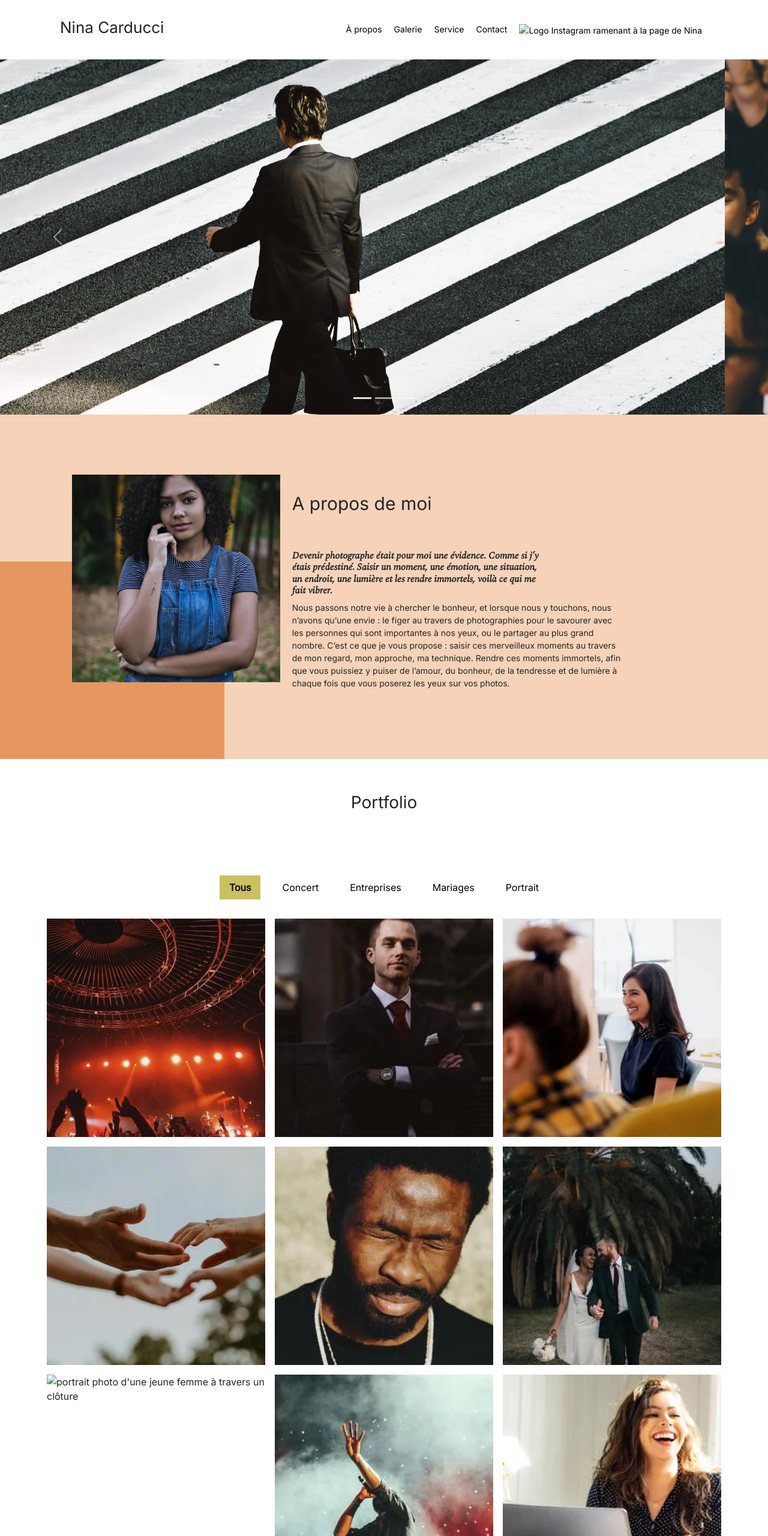
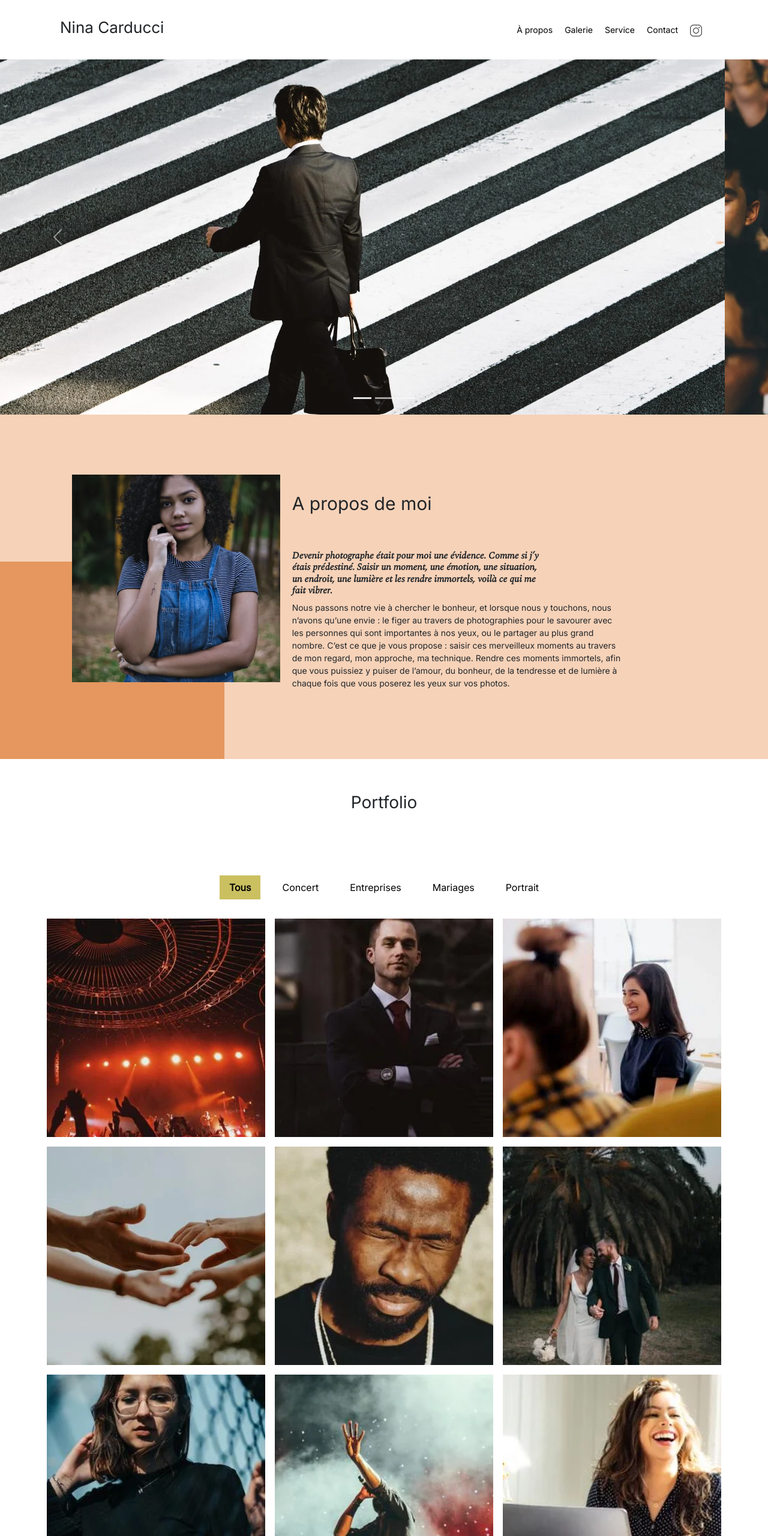
Before and after one commit to Noahm971/OpenClassrooms-Project-3, a plain HTML site: page index.html in a window 1280 px wide. Shown: the top 2560 px of the page at 60% size. Drawn offline with nearby package versions, Linux system fonts and the light colour scheme.

Commit message:
Ajout des nouvelles URL d'images

```diff
--- a/index.html
+++ b/index.html
@@ -24,7 +24,7 @@
 			<li><a href="#gallery">Galerie</a></li>
 			<li><a href="#services">Service</a></li>
 			<li><a href="#contact">Contact</a></li>
-			<li><a class="social-link" href="https://www.instagram.com/ninacarducci.photo/?hl=fr" target="_blank"><img src="./assets/images/instagram.svg" alt="Logo Instagram ramenant à la page de Nina"></a></li>
+			<li><a class="social-link" href="https://www.instagram.com/ninacarducci.photo/?hl=fr" target="_blank"><img src="./assets/images/instagram.webp" alt="Logo Instagram ramenant à la page de Nina"></a></li>
 		</ul>
 	</nav>
 </div>
@@ -80,7 +80,7 @@
 				<img data-gallery-tag="Mariages" class="gallery-item" src="./assets/images/gallery/mariage/hannah-busing-RvF2R_qMpRk-unsplash.webp" alt="Personnes qui se tendent les mains"/>
 				<img data-gallery-tag="Portrait" class="gallery-item" src="./assets/images/gallery/portraits/ade-tunji-rVkhWWZFAtQ-unsplash.webp" alt="portrait photo d'un jeune homme"/>
 				<img data-gallery-tag="Mariages" class="gallery-item" src="./assets/images/gallery/mariage/jakob-owens-SiniLJkXhMc-unsplash.webp" alt="photo d'un couple en tenue de mariage dans un décor tropicale"/>
-				<img data-gallery-tag="Portrait" class="gallery-item" src="./assets/images/gallery/portraits/nino-van-prattenburg--443cl1uR_8-unsplash.webp" alt="portrait photo d'une jeune femme à travers un clôture"/>
+				<img data-gallery-tag="Portrait" class="gallery-item" src="./assets/images/gallery/portraits/nino-van-prattenburg - 443cl1uR_8-unsplash.webp" alt="portrait photo d'une jeune femme à travers un clôture"/>
 				<img data-gallery-tag="Concert" class="gallery-item" src="./assets/images/gallery/concerts/austin-neill-hgO1wFPXl3I-unsplash.webp" alt="Artiste sur scène avec micro"/>
 				<img data-gallery-tag="Entreprises" class="gallery-item" src="./assets/images/gallery/entreprise/mateus-campos-felipe-Fsgzm8N0hIY-unsplash.webp" alt="photo d'une employée souriante"/>
 			</div>
@@ -140,6 +140,7 @@
 	</div>
 
 </main>
+<footer>
 	<div id="contact">
 		<div class="container">
 			<div class="form-container">
@@ -160,5 +161,6 @@
 			</div>
 		</div>
 	</div>
+</footer>
 </body>
 </html>
```
Lines whose indentation alone changed are shown as unchanged.
